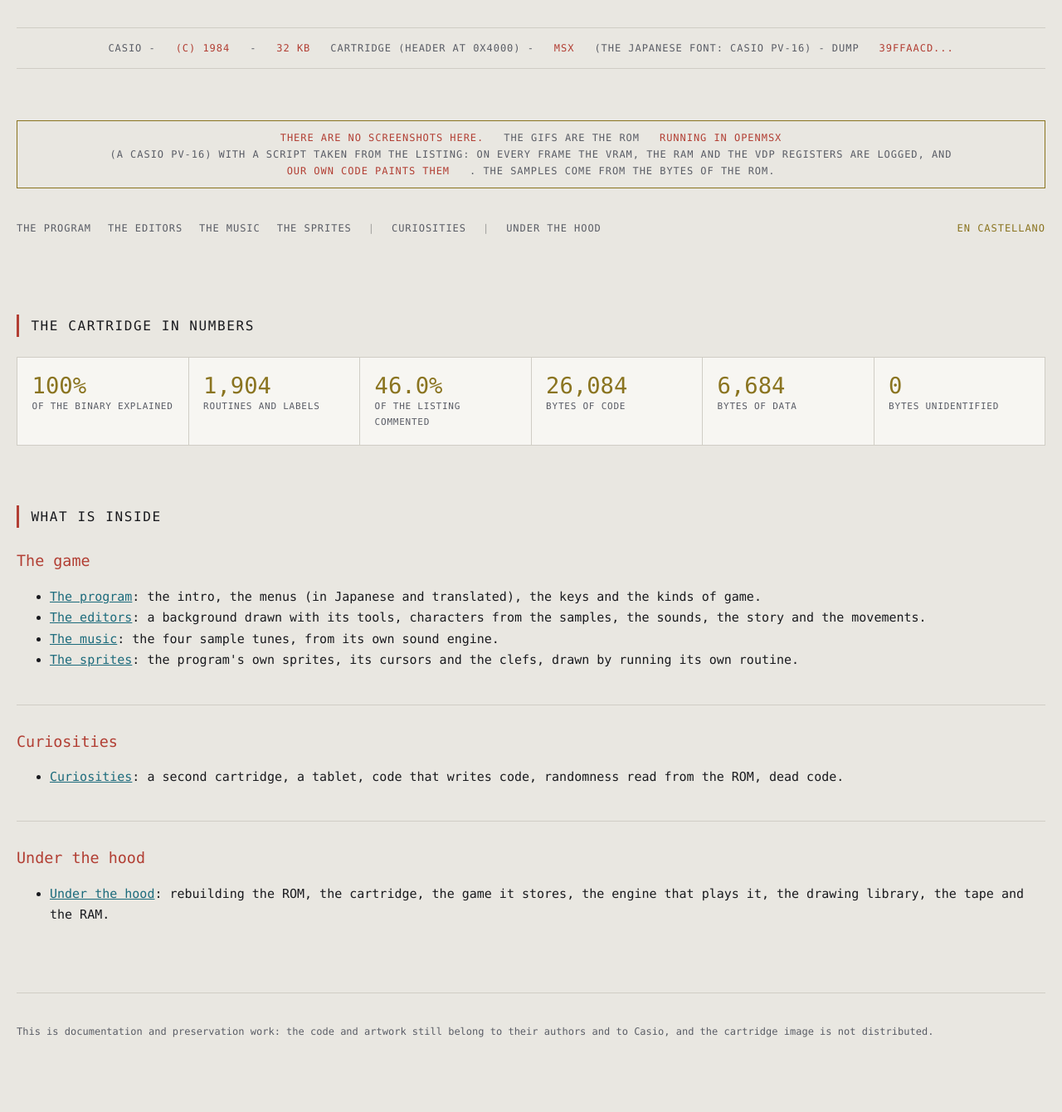
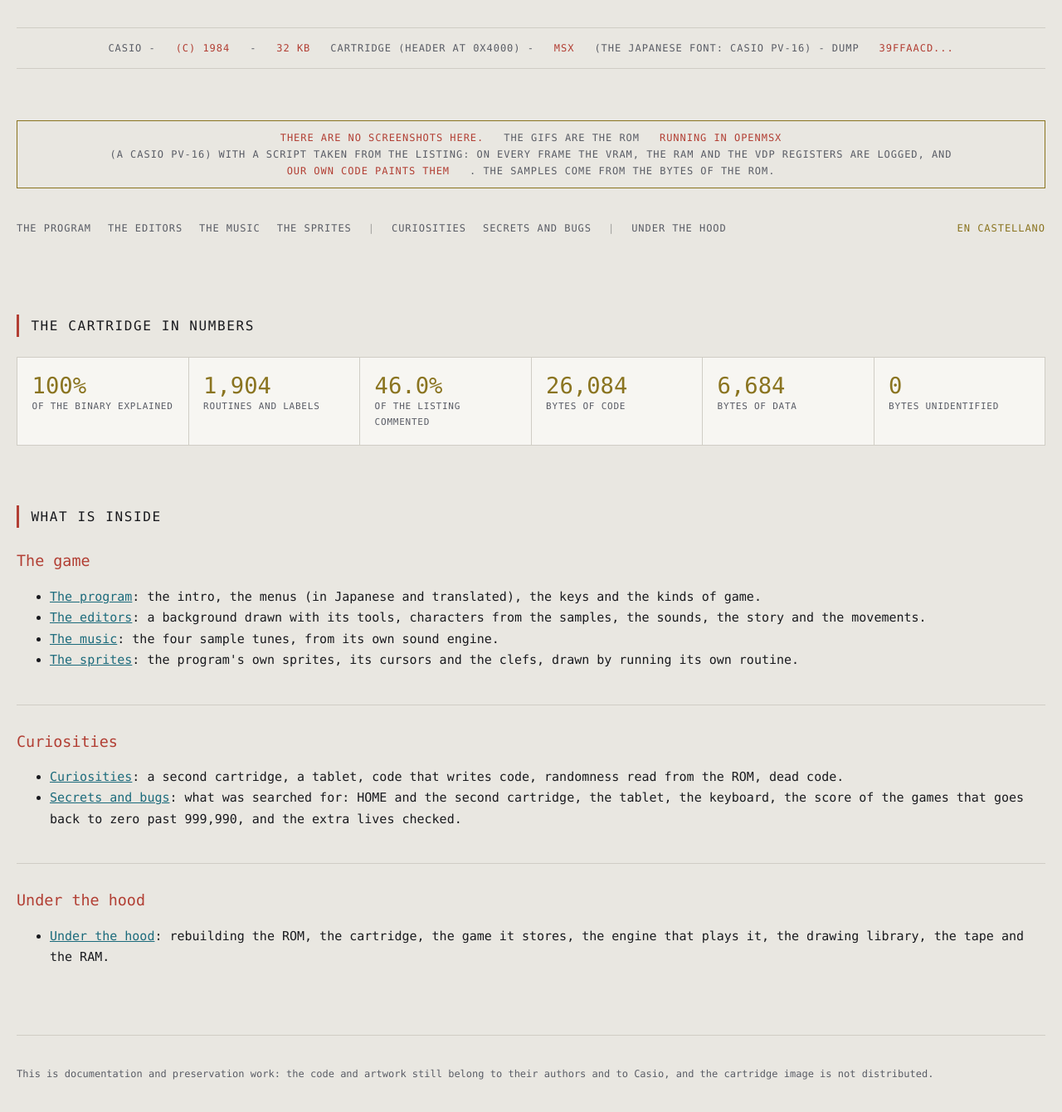
Before and after one commit to antxiko/GameLand-disassembly, a Jekyll site: the page docs/index.html, which Jekyll copies as it is, in a window 1280 px wide and 1400 px high, scrolled down 834 px. Shown: the top 1340 px of the window at 83% size. Built offline with Jekyll 4.4.1, drawn with Linux system fonts in a browser that asks for light colours.

Commit message:
Secretos y fallos: HOME, la tableta, el teclado y los puntos de los juegos que vuelven a cero
Nueva pagina SECRETS-AND-BUGS / SECRETOS-Y-FALLOS. Ejecutando puntos_suma: la cifra alta sube en
decimal y se queda en una (and 0Fh): pasados los 999.990 en pantalla, a cero; el record no se toca.
Las vidas de mas, ejecutadas: no se pierde ninguna con sumas grandes.

Co-Authored-By: Claude Opus 5.5 <noreply@anthropic.com>

```diff
--- a/docs/es/index.html
+++ b/docs/es/index.html
@@ -89,10 +89,10 @@ audio{display:block;width:100%;max-width:640px;margin:.75rem 0 1.5rem}
 </header>
 <p class="ficha" style="border:1px solid var(--oro);padding:.8em 1em;margin:1.5em 0">
 <b>Aqu&iacute; no hay capturas.</b> Los GIF son la ROM <b>funcionando en openMSX</b> (un Casio PV-16) con un guion sacado del listado: en cada cuadro se apuntan la VRAM, la RAM y los registros del VDP, y <b>c&oacute;digo nuestro los pinta</b>. Las muestras salen de los bytes de la ROM.</p>
-<nav><a href="EL-PROGRAMA.html">El programa</a><a href="LOS-EDITORES.html">Los editores</a><a href="LA-MUSICA.html">La m&uacute;sica</a><a href="LOS-SPRITES.html">Los sprites</a><span style="opacity:.35">|</span><a href="CURIOSIDADES.html">Curiosidades</a><span style="opacity:.35">|</span><a href="POR-DENTRO.html">Por dentro</a><a href="../" style="margin-left:auto;color:var(--oro)">In English</a></nav>
+<nav><a href="EL-PROGRAMA.html">El programa</a><a href="LOS-EDITORES.html">Los editores</a><a href="LA-MUSICA.html">La m&uacute;sica</a><a href="LOS-SPRITES.html">Los sprites</a><span style="opacity:.35">|</span><a href="CURIOSIDADES.html">Curiosidades</a><a href="SECRETOS-Y-FALLOS.html">Secretos y fallos</a><span style="opacity:.35">|</span><a href="POR-DENTRO.html">Por dentro</a><a href="../" style="margin-left:auto;color:var(--oro)">In English</a></nav>
 <section id="numbers">
   <h2>El cartucho en cifras</h2>
   <div class="cifras"><div class="cifra"><b>100 %</b><span>del binario explicado</span></div><div class="cifra"><b>1.904</b><span>rutinas y etiquetas</span></div><div class="cifra"><b>46,0 %</b><span>del listado comentado</span></div><div class="cifra"><b>26.084</b><span>bytes de código</span></div><div class="cifra"><b>6.684</b><span>bytes de datos</span></div><div class="cifra"><b>0</b><span>bytes sin identificar</span></div></div>
 </section>
-<section id="pages"><h2>Lo que hay dentro</h2><div class="hall"><h3>El juego</h3><ul><li><a href="EL-PROGRAMA.html">El programa</a>: la presentaci&oacute;n, los men&uacute;s (en japon&eacute;s y traducidos), las teclas y las clases de juego.</li><li><a href="LOS-EDITORES.html">Los editores</a>: un fondo dibujado con sus herramientas, personajes con las muestras, los sonidos, la historia y los movimientos.</li><li><a href="LA-MUSICA.html">La m&uacute;sica</a>: las cuatro m&uacute;sicas de muestra, de su propio motor de sonido.</li><li><a href="LOS-SPRITES.html">Los sprites</a>: los sprites del propio programa, sus cursores y las claves, pintados ejecutando su propia rutina.</li></ul></div><div class="hall"><h3>Curiosidades</h3><ul><li><a href="CURIOSIDADES.html">Curiosidades</a>: un segundo cartucho, una tableta, c&oacute;digo que escribe c&oacute;digo, el azar le&iacute;do de la ROM, c&oacute;digo muerto.</li></ul></div><div class="hall"><h3>Por dentro</h3><ul><li><a href="POR-DENTRO.html">Por dentro</a>: rehacer la ROM, el cartucho, el juego que guarda, el motor que lo juega, la biblioteca de dibujo, la cinta y la RAM.</li></ul></div></section>
+<section id="pages"><h2>Lo que hay dentro</h2><div class="hall"><h3>El juego</h3><ul><li><a href="EL-PROGRAMA.html">El programa</a>: la presentaci&oacute;n, los men&uacute;s (en japon&eacute;s y traducidos), las teclas y las clases de juego.</li><li><a href="LOS-EDITORES.html">Los editores</a>: un fondo dibujado con sus herramientas, personajes con las muestras, los sonidos, la historia y los movimientos.</li><li><a href="LA-MUSICA.html">La m&uacute;sica</a>: las cuatro m&uacute;sicas de muestra, de su propio motor de sonido.</li><li><a href="LOS-SPRITES.html">Los sprites</a>: los sprites del propio programa, sus cursores y las claves, pintados ejecutando su propia rutina.</li></ul></div><div class="hall"><h3>Curiosidades</h3><ul><li><a href="CURIOSIDADES.html">Curiosidades</a>: un segundo cartucho, una tableta, c&oacute;digo que escribe c&oacute;digo, el azar le&iacute;do de la ROM, c&oacute;digo muerto.</li><li><a href="SECRETOS-Y-FALLOS.html">Secretos y fallos</a>: lo que se ha buscado: HOME y el segundo cartucho, la tableta, el teclado, los puntos de los juegos que vuelven a cero pasados los 999.990, y las vidas de m&aacute;s comprobadas.</li></ul></div><div class="hall"><h3>Por dentro</h3><ul><li><a href="POR-DENTRO.html">Por dentro</a>: rehacer la ROM, el cartucho, el juego que guarda, el motor que lo juega, la biblioteca de dibujo, la cinta y la RAM.</li></ul></div></section>
 <footer><p>Esto es trabajo de documentación y preservación: el código y los gráficos siguen siendo de sus autores y de Casio, y la imagen del cartucho no se distribuye.</p></footer>
--- a/docs/index.html
+++ b/docs/index.html
@@ -89,10 +89,10 @@ audio{display:block;width:100%;max-width:640px;margin:.75rem 0 1.5rem}
 </header>
 <p class="ficha" style="border:1px solid var(--oro);padding:.8em 1em;margin:1.5em 0">
 <b>There are no screenshots here.</b> The GIFs are the ROM <b>running in openMSX</b> (a Casio PV-16) with a script taken from the listing: on every frame the VRAM, the RAM and the VDP registers are logged, and <b>our own code paints them</b>. The samples come from the bytes of the ROM.</p>
-<nav><a href="THE-PROGRAM.html">The program</a><a href="THE-EDITORS.html">The editors</a><a href="THE-MUSIC.html">The music</a><a href="THE-SPRITES.html">The sprites</a><span style="opacity:.35">|</span><a href="CURIOSITIES.html">Curiosities</a><span style="opacity:.35">|</span><a href="UNDER-THE-HOOD.html">Under the hood</a><a href="es/" style="margin-left:auto;color:var(--oro)">En castellano</a></nav>
+<nav><a href="THE-PROGRAM.html">The program</a><a href="THE-EDITORS.html">The editors</a><a href="THE-MUSIC.html">The music</a><a href="THE-SPRITES.html">The sprites</a><span style="opacity:.35">|</span><a href="CURIOSITIES.html">Curiosities</a><a href="SECRETS-AND-BUGS.html">Secrets and bugs</a><span style="opacity:.35">|</span><a href="UNDER-THE-HOOD.html">Under the hood</a><a href="es/" style="margin-left:auto;color:var(--oro)">En castellano</a></nav>
 <section id="numbers">
   <h2>The cartridge in numbers</h2>
   <div class="cifras"><div class="cifra"><b>100%</b><span>of the binary explained</span></div><div class="cifra"><b>1,904</b><span>routines and labels</span></div><div class="cifra"><b>46.0%</b><span>of the listing commented</span></div><div class="cifra"><b>26,084</b><span>bytes of code</span></div><div class="cifra"><b>6,684</b><span>bytes of data</span></div><div class="cifra"><b>0</b><span>bytes unidentified</span></div></div>
 </section>
-<section id="pages"><h2>What is inside</h2><div class="hall"><h3>The game</h3><ul><li><a href="THE-PROGRAM.html">The program</a>: the intro, the menus (in Japanese and translated), the keys and the kinds of game.</li><li><a href="THE-EDITORS.html">The editors</a>: a background drawn with its tools, characters from the samples, the sounds, the story and the movements.</li><li><a href="THE-MUSIC.html">The music</a>: the four sample tunes, from its own sound engine.</li><li><a href="THE-SPRITES.html">The sprites</a>: the program's own sprites, its cursors and the clefs, drawn by running its own routine.</li></ul></div><div class="hall"><h3>Curiosities</h3><ul><li><a href="CURIOSITIES.html">Curiosities</a>: a second cartridge, a tablet, code that writes code, randomness read from the ROM, dead code.</li></ul></div><div class="hall"><h3>Under the hood</h3><ul><li><a href="UNDER-THE-HOOD.html">Under the hood</a>: rebuilding the ROM, the cartridge, the game it stores, the engine that plays it, the drawing library, the tape and the RAM.</li></ul></div></section>
+<section id="pages"><h2>What is inside</h2><div class="hall"><h3>The game</h3><ul><li><a href="THE-PROGRAM.html">The program</a>: the intro, the menus (in Japanese and translated), the keys and the kinds of game.</li><li><a href="THE-EDITORS.html">The editors</a>: a background drawn with its tools, characters from the samples, the sounds, the story and the movements.</li><li><a href="THE-MUSIC.html">The music</a>: the four sample tunes, from its own sound engine.</li><li><a href="THE-SPRITES.html">The sprites</a>: the program's own sprites, its cursors and the clefs, drawn by running its own routine.</li></ul></div><div class="hall"><h3>Curiosities</h3><ul><li><a href="CURIOSITIES.html">Curiosities</a>: a second cartridge, a tablet, code that writes code, randomness read from the ROM, dead code.</li><li><a href="SECRETS-AND-BUGS.html">Secrets and bugs</a>: what was searched for: HOME and the second cartridge, the tablet, the keyboard, the score of the games that goes back to zero past 999,990, and the extra lives checked.</li></ul></div><div class="hall"><h3>Under the hood</h3><ul><li><a href="UNDER-THE-HOOD.html">Under the hood</a>: rebuilding the ROM, the cartridge, the game it stores, the engine that plays it, the drawing library, the tape and the RAM.</li></ul></div></section>
 <footer><p>This is documentation and preservation work: the code and artwork still belong to their authors and to Casio, and the cartridge image is not distributed.</p></footer>
--- a/tools/contenido_web.py
+++ b/tools/contenido_web.py
@@ -88,7 +88,10 @@ PAGINAS = [
     [("CURIOSITIES.html", "CURIOSIDADES.html", "Curiosities", "Curiosidades",
       "a second cartridge, a tablet, code that writes code, randomness read from the ROM, dead code",
       "un segundo cartucho, una tableta, c&oacute;digo que escribe c&oacute;digo, el azar le&iacute;do de la "
-      "ROM, c&oacute;digo muerto")],
+      "ROM, c&oacute;digo muerto"),
+     ("SECRETS-AND-BUGS.html", "SECRETOS-Y-FALLOS.html", "Secrets and bugs", "Secretos y fallos",
+      "what was searched for: HOME and the second cartridge, the tablet, the keyboard, the score of the games that goes back to zero past 999,990, and the extra lives checked",
+      "lo que se ha buscado: HOME y el segundo cartucho, la tableta, el teclado, los puntos de los juegos que vuelven a cero pasados los 999.990, y las vidas de m&aacute;s comprobadas")],
     [("UNDER-THE-HOOD.html", "POR-DENTRO.html", "Under the hood", "Por dentro",
       "rebuilding the ROM, the cartridge, the game it stores, the engine that plays it, the drawing library, the "
       "tape and the RAM",
```
Also changed, not shown: docs/SECRETS-AND-BUGS.md (added, +41 -0 lines), docs/_layouts/en.html (+1 -1 lines), docs/_layouts/es.html (+1 -1 lines), docs/es/SECRETOS-Y-FALLOS.md (added, +41 -0 lines), tests/test_web.py (+1 -1 lines).
